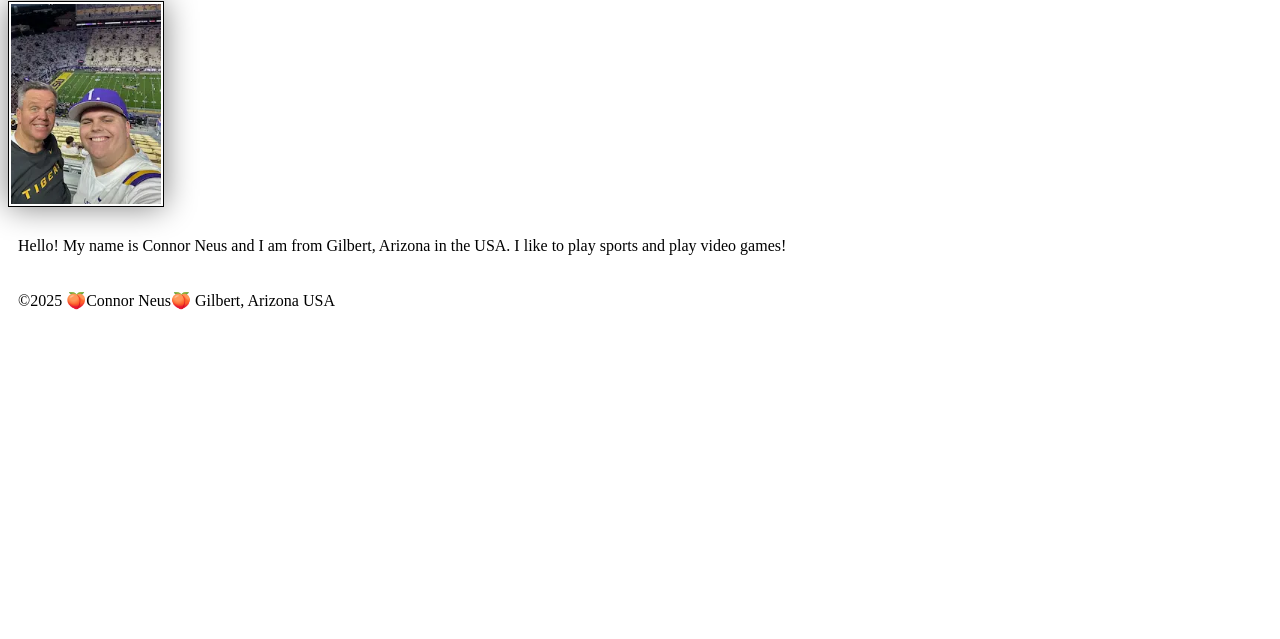
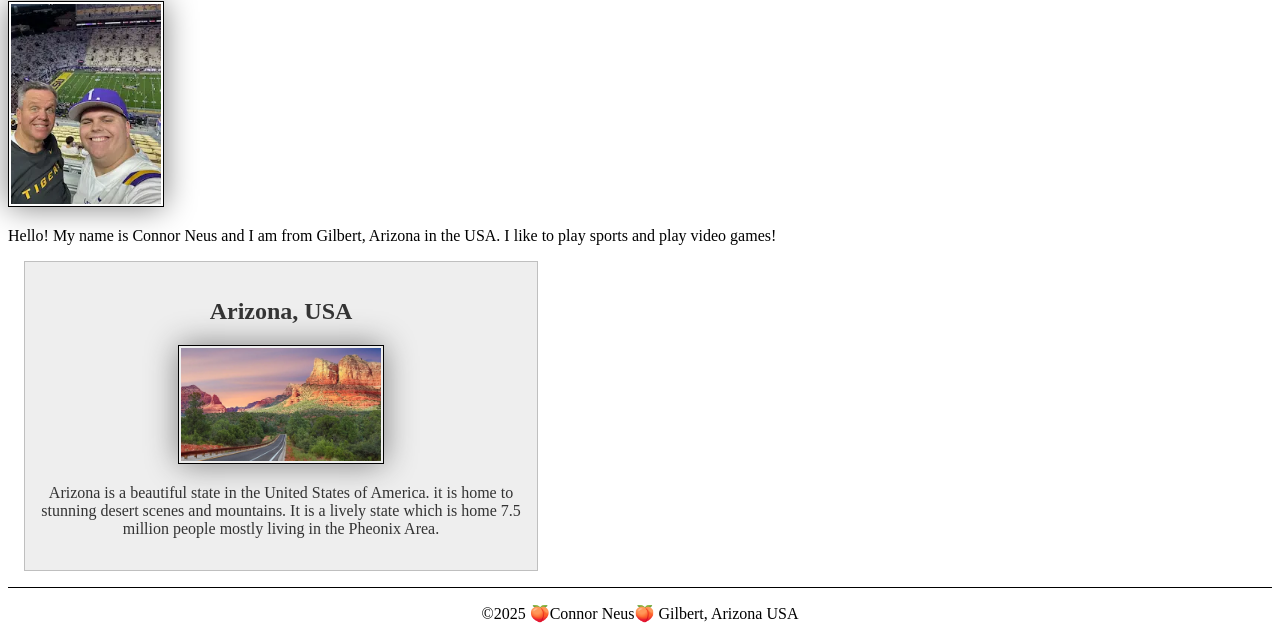
Before and after one commit to conman1118/wdd130, a plain HTML site: page index.html in a window 1280 px wide. Shown: the part 223-862 px from the top of the page. Before the commit the page ends 800 px from the top, so only its background shows below. Drawn offline with Linux system fonts and the light colour scheme.

Commit message:
css update

```diff
--- a/index.html
+++ b/index.html
@@ -4,6 +4,8 @@
         <meta charset="utf-8">
         <meta name="viewport" content="width=device-width,initial-scale=1.0">
         <title>Connor Neus | WDD 130</title>
+        <meta name="My Homepage" content="Connor | WDD 130 | to describe me">
+        <meta name="Connor" content="Connor Neus">
         <link rel="stylesheet" href="styles/styles.css">
     </head>
     <body>
@@ -18,6 +20,11 @@
         <img src="images/profile.webp" alt="Hello, my name is Connor Neus" width="200">
         <p>Hello! My name is Connor Neus and I am from Gilbert, Arizona in the USA. I like to play sports and play video games!</p>
         </main>
+        <aside>
+            <h2>Arizona, USA</h2>
+            <img src="images/Arizona_pic.webp" alt="Arizona Scenic Picture">
+            <p>Arizona is a beautiful state in the United States of America. it is home to stunning desert scenes and mountains. It is a lively state which is home 7.5 million people mostly living in the Pheonix Area.</p>
+        </aside>
         <footer>
             <p>©2025 🍑Connor Neus🍑 Gilbert, Arizona USA</p>
         </footer>
--- a/styles/styles.css
+++ b/styles/styles.css
@@ -18,5 +18,27 @@ img {
     box-shadow: 0 0 30px gray;
 }
 p {
-    padding: 10px;
+    padding: 0;
 }
+aside{
+    width: 30rem;
+    margin: 1rem;
+    border: 1px solid rgb(0 0 0 / 0.2);
+    padding: 1rem;
+    background-color: #eee;
+    color: #333;
+    text-align: center;
+}
+aside img{
+    width: 200px;
+    height: auto;
+}
+main img{
+    width: 150px;
+    height: auto;
+}
+footer{
+    margin-top: 15px;
+    border-top: 1px solid #000;
+    text-align: center;
+}
```
Also changed, not shown: images/Arizona_pic.webp (added), 1 other file.
